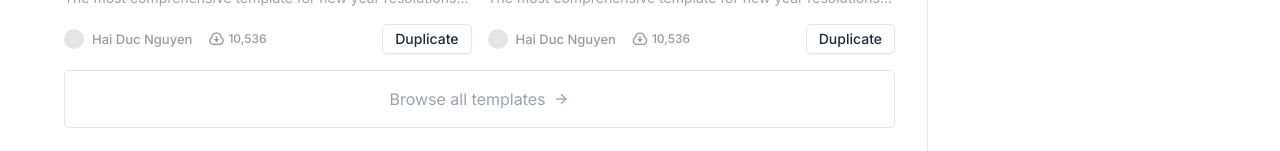
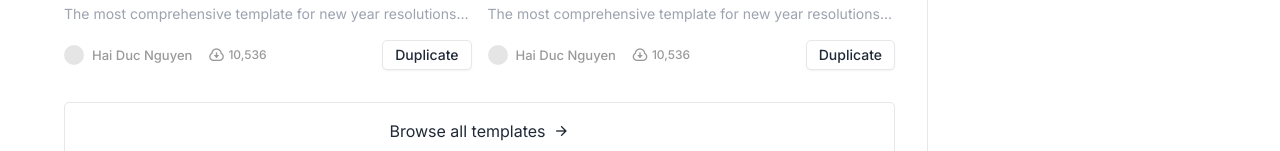
Before and after one commit to nguyenhaiduc06/notion-hunt, a Svelte app: page / in a window 1280 px wide. Shown: the part 801-952 px from the top of the page. Built offline with nearby package versions, Linux system fonts and the light colour scheme.

Commit message:
update: spacing in templates list

```diff
--- a/src/components/templates/TemplatesList.svelte
+++ b/src/components/templates/TemplatesList.svelte
@@ -33,20 +33,22 @@
   ];
 </script>
 
-<div>
+<div class="flex flex-col gap-4">
   <div class="flex items-baseline justify-between">
     <h1 class="text-2xl font-semibold">
       🚀 Stay productive with these templates
     </h1>
   </div>
-  <div class="grid grid-cols-2 gap-4 mt-4">
+
+  <div class="grid grid-cols-2 gap-x-4 gap-y-8">
     {#each templates as { imageUrl, name, description }}
       <TemplateThumbnail {imageUrl} {name} {description} />
     {/each}
   </div>
+
   <a href="/">
     <div
-      class="border flex items-center justify-center p-4 text-gray-400 hover:border-gray-400 hover:text-gray-600 rounded mt-4"
+      class="border flex items-center justify-center p-4 text-gray-800 bg-white hover:border-gray-300 rounded mt-4"
     >
       <p>Browse all templates</p>
       <i class="ri-arrow-right-line ml-2" />
```
